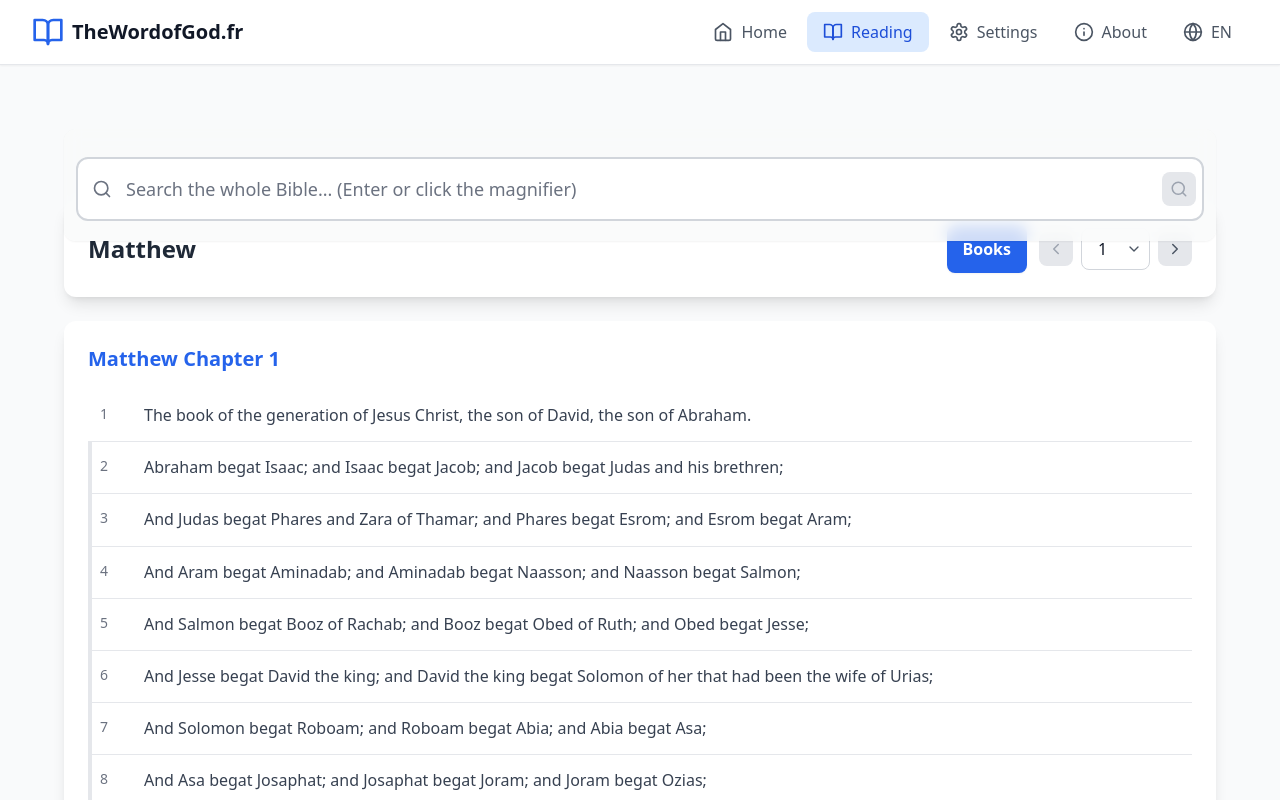
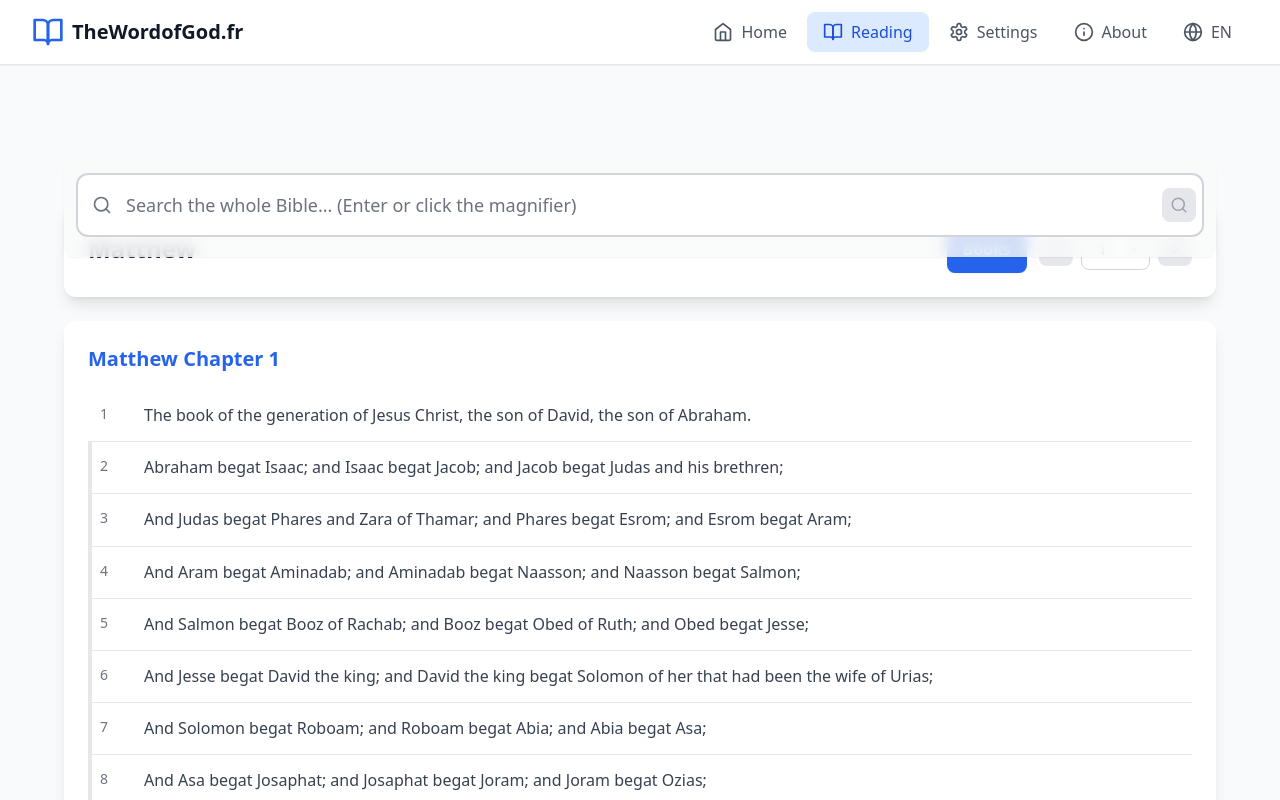
Before and after one commit to thewordofgodfr/site-par-bolt-ai, a React (Vite) app: page / in a window 1280 px wide. Both pictures are taken after a click on the button "Reading". Shown: the top 800 px of the page. Built offline with nearby package versions, Linux system fonts and the light colour scheme.

Commit message:
Update Reading.tsx

```diff
--- a/src/pages/Reading.tsx
+++ b/src/pages/Reading.tsx
@@ -289,7 +289,7 @@ export default function Reading() {
   };
 
   // Valeur du “top” pour la barre sticky sous la nav (adapte si besoin)
-  const stickyTop = 'top-24 sm:top-16';
+  const stickyTop = 'top-24 sm:top-24';
 
   return (
     <div className={`min-h-screen ${isDark ? 'bg-gray-900' : 'bg-gray-50'} transition-colors duration-200 overflow-x-hidden`}>
@@ -299,7 +299,6 @@ export default function Reading() {
           <div className={`sticky ${stickyTop} z-30`}>
             <div className={`${isDark ? 'bg-gray-900/80' : 'bg-gray-50/80'} backdrop-blur rounded-xl p-3 shadow-sm`}>
               <form onSubmit={handleSubmitSearch}>
-                <div aria-hidden className="h-6 md:h-4" />
                 <div className="relative">
                   <div className="absolute inset-y-0 left-0 pl-4 flex items-center pointer-events-none">
                     <Search size={20} className={`${isDark ? 'text-gray-400' : 'text-gray-500'}`} />
@@ -375,6 +374,8 @@ export default function Reading() {
               </div>
             </div>
           </div>
+
+          <div aria-hidden className="h-6 md:h-4" />
 
           {/* Résultats de recherche */}
           {showGlobalSearch && globalSearchResults.length > 0 && (
```
